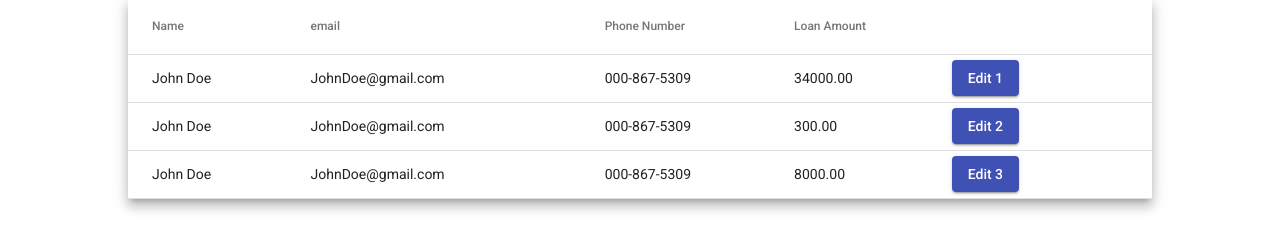
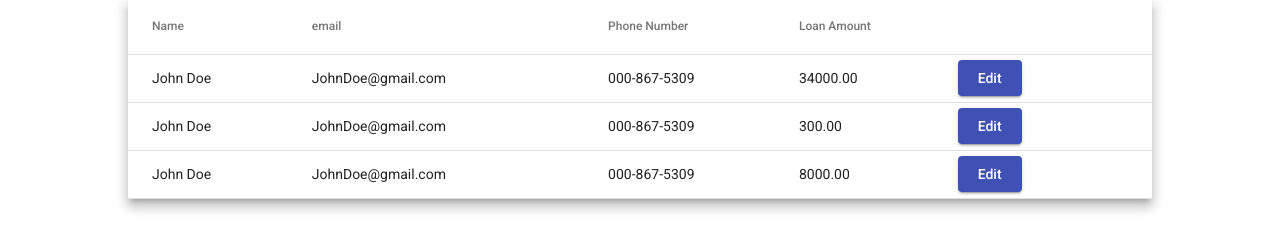
Before and after one commit to AceMouty/acme-credit, an Angular app: page /loans in a window 1280 px wide. Shown: the part 153-385 px from the top of the page. Built offline with nearby package versions, Linux system fonts and the light colour scheme.

Commit message:
chore: formatted loan tempalte no major change

```diff
--- a/src/app/components/loans/loans.component.html
+++ b/src/app/components/loans/loans.component.html
@@ -33,8 +33,7 @@
         <ng-container matColumnDef="edit">
             <th mat-header-cell *matHeaderCellDef></th>
             <td mat-cell *matCellDef="let element">
-                <a target="_blank" href="https://www.google.com" mat-raised-button color="primary">Edit
-                    {{ element.id }}</a>
+                <a target="_blank" href="https://www.google.com" mat-raised-button color="primary">Edit</a>
             </td>
         </ng-container>
 
```
